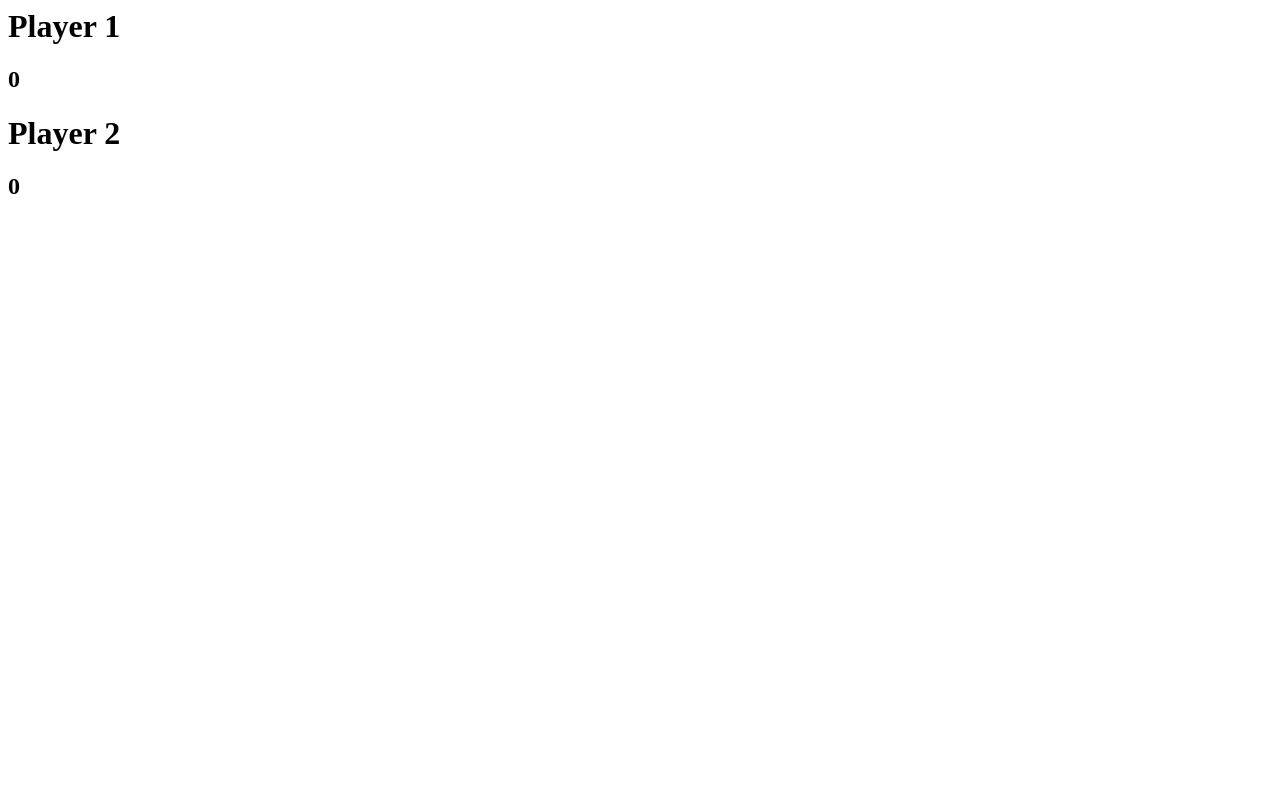
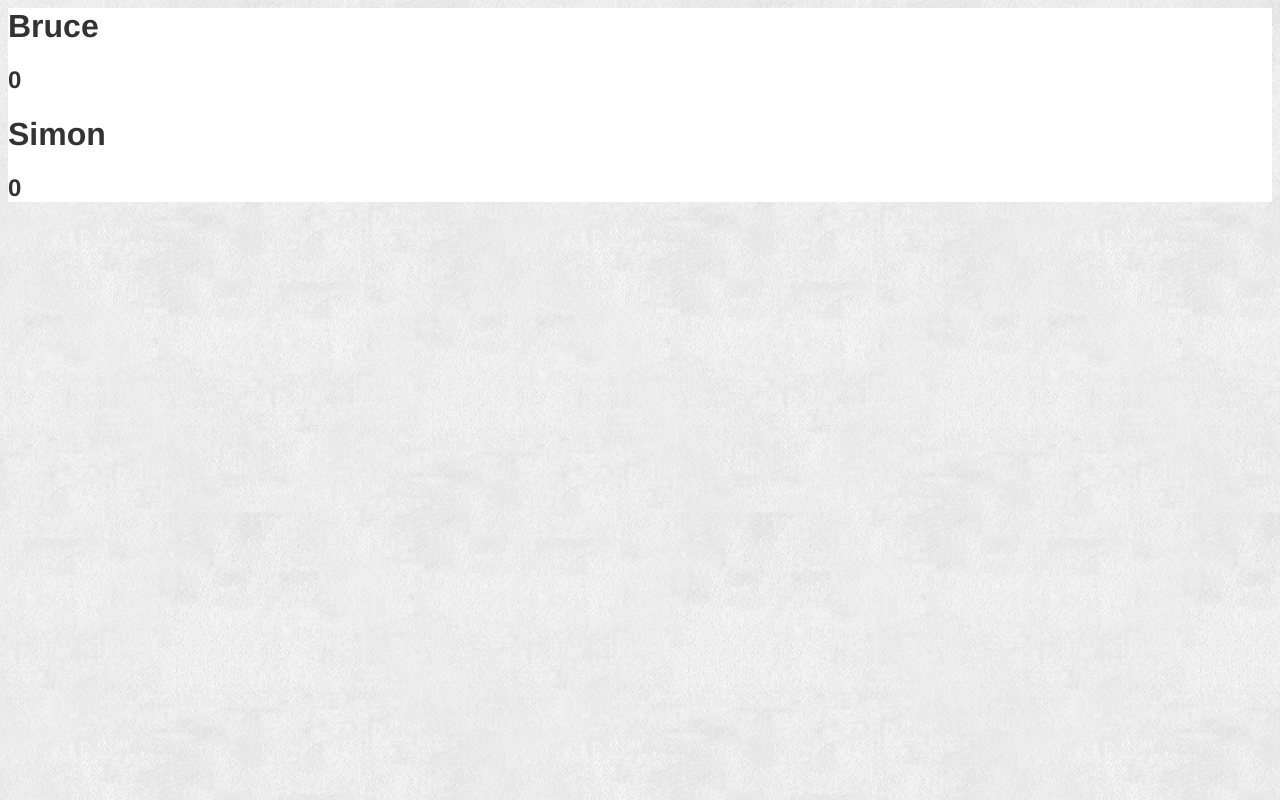
Before and after one commit to MatzFan/pingpong, a plain HTML site: page index.html in a window 1280 px wide. Drawn offline with nearby package versions, Linux system fonts and the light colour scheme.

Commit message:
Added css file and names to Player class, which are dispalyed

```diff
--- /dev/null
+++ b/css/application.css
@@ -0,0 +1,13 @@
+body {
+  font-family: Helvetica, Arial, Sans-serif;
+  background-image: url(../images/extra_clean_paper.png);
+  color: #333;
+}
+
+h1 {
+  font: 'Helvetica';
+}
+
+#container {
+  background-color: white;
+}
--- a/index.html
+++ b/index.html
@@ -1,21 +1,20 @@
 <html>
   <head>
+    <link rel='stylesheet' href='css/application.css' type="text/css">
   </head>
   <body>
     <title>Ping pong game!</title>
-    <h1>
-      Player 1
-    </h1>
-    <h2 id='player1' data-player=1>
-      0
-    </h2>
+    <div id='container'>
+      <h1 id='player1'></h1>
+      <h2 id='score1' data-player=1>
+        0
+      </h2>
 
-    <h1>
-      Player 2
-    </h1>
-    <h2 id='player2' data-player=2>
-      0
-    </h2>
+      <h1 id='player2'></h1>
+      <h2 id='score2' data-player=2>
+        0
+      </h2>
+    </div>
 
     <script src='src/Player.js'></script>
     <script src='src/Game.js'></script>
@@ -23,16 +22,19 @@
 
     <script>
 
-      var players = {1: new Player(), 2: new Player()}
+      var players = {1: new Player('Bruce'), 2: new Player('Simon')}
       var game = new Game(players[1], players[2]);
 
       function updateScores() {
-        $('#player1').text(players[1].score);
-        $('#player2').text(players[2].score);
+        $('#score1').text(players[1].score);
+        $('#score2').text(players[2].score);
       }
 
       $(document).ready(function() {
-        $('#player1, #player2').on('click', function() {
+        $('#player1').text(players[1].name);
+        $('#player2').text(players[2].name);
+
+        $('#score1, #score2').on('click', function() {
           num = $(this).data('player')
           players[num].scorePoint();
           updateScores();
--- a/src/Player.js
+++ b/src/Player.js
@@ -1,4 +1,5 @@
-function Player() {
+function Player(name) {
+  this.name = name;
   this.score = 0;
 }
 
```
Also changed, not shown: spec/PlayerSpec.js (+5 -1 lines), images/extra_clean_paper.png (added).
